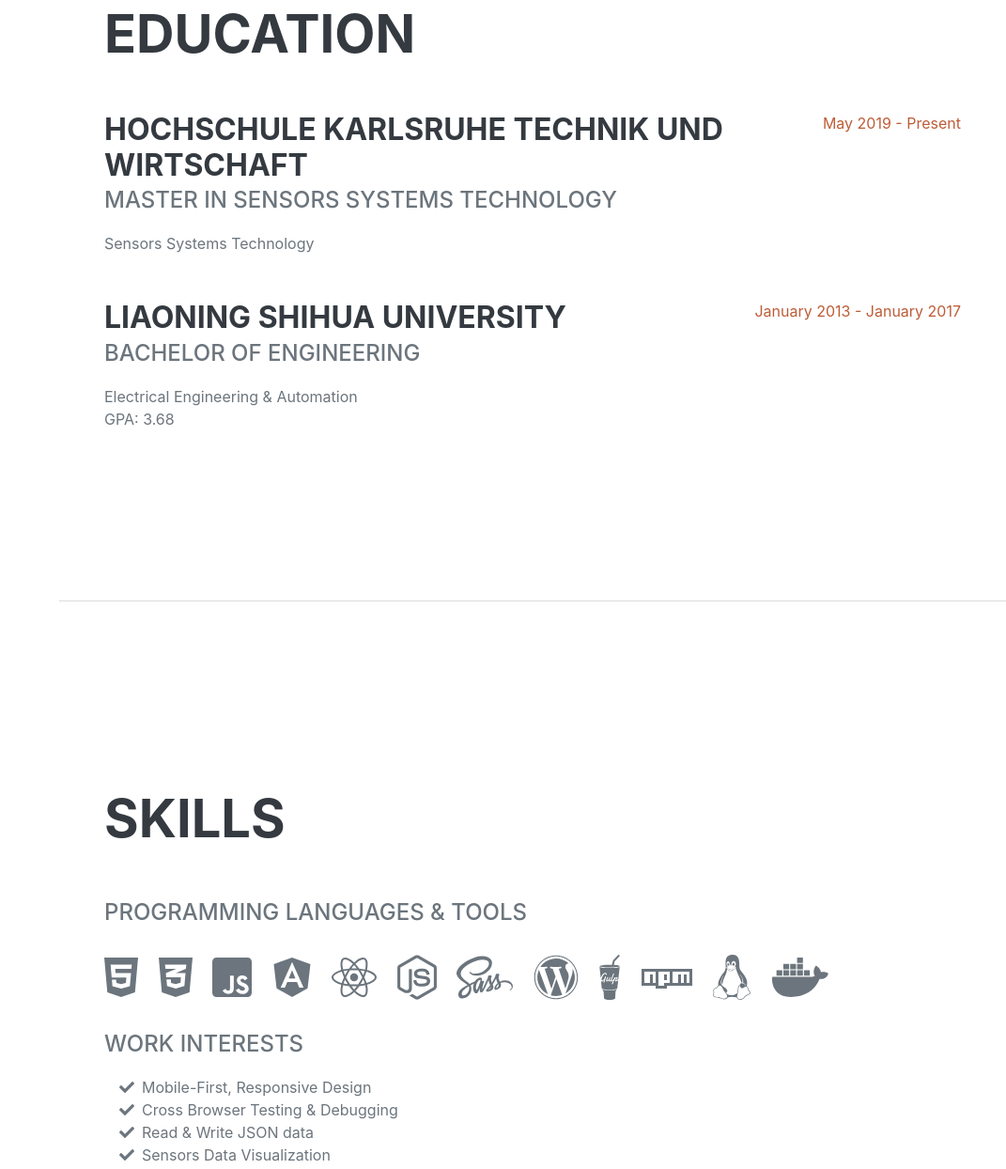
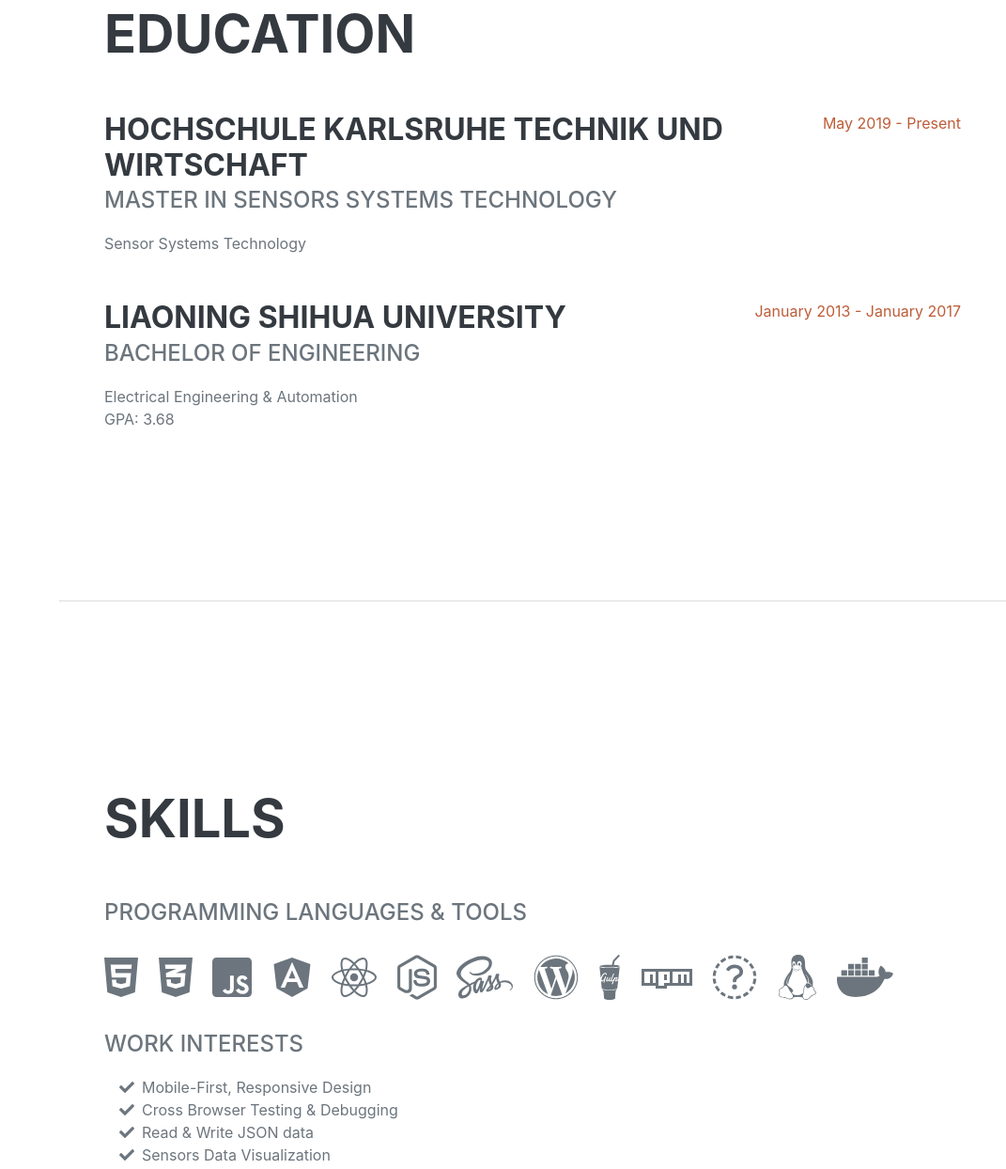
Before and after one commit to harris012/portfolio, a plain HTML site: page index.html in a window 1280 px wide. Shown: the part 2233-3477 px from the top of the page at 94% size, without its empty margins (209-1280 px from the left). Drawn offline with nearby package versions, Linux system fonts and the light colour scheme; a web font is replaced by a local one.

Commit message:
Update index.html

```diff
--- a/index.html
+++ b/index.html
@@ -104,7 +104,7 @@
                         <div class="flex-grow-1">
                             <h3 class="mb-0">Hochschule Karlsruhe Technik und Wirtschaft</h3>
                             <div class="subheading mb-3">MASTER IN SENSORS SYSTEMS TECHNOLOGY</div>
-                            <div>Sensors Systems Technology</div>
+                            <div>Sensor Systems Technology</div>
                         </div>
                         <div class="flex-shrink-0"><span class="text-primary">May 2019 - Present</span></div>
                     </div>
@@ -136,6 +136,7 @@
                         <li class="list-inline-item"><i class="fab fa-wordpress"></i></li>
                         <li class="list-inline-item"><i class="fab fa-gulp"></i></li>
                         <li class="list-inline-item"><i class="fab fa-npm"></i></li>
+                        <li class="list-inline-item"><i class="fab fa-mysql"></i></li>
                         <li class="list-inline-item"><i class="fab fa-linux"></i></li>
                         <li class="list-inline-item"><i class="fab fa-docker"></i></li>
                     </ul>
```
